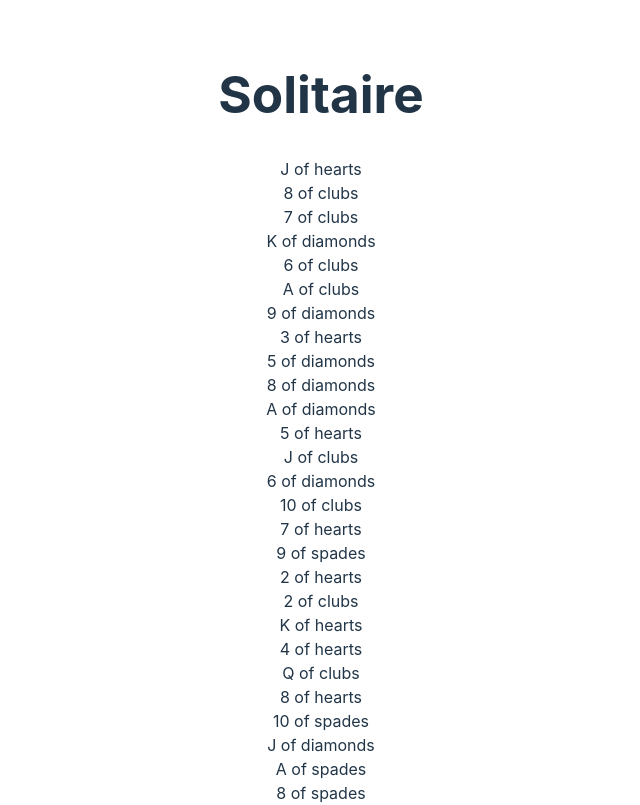
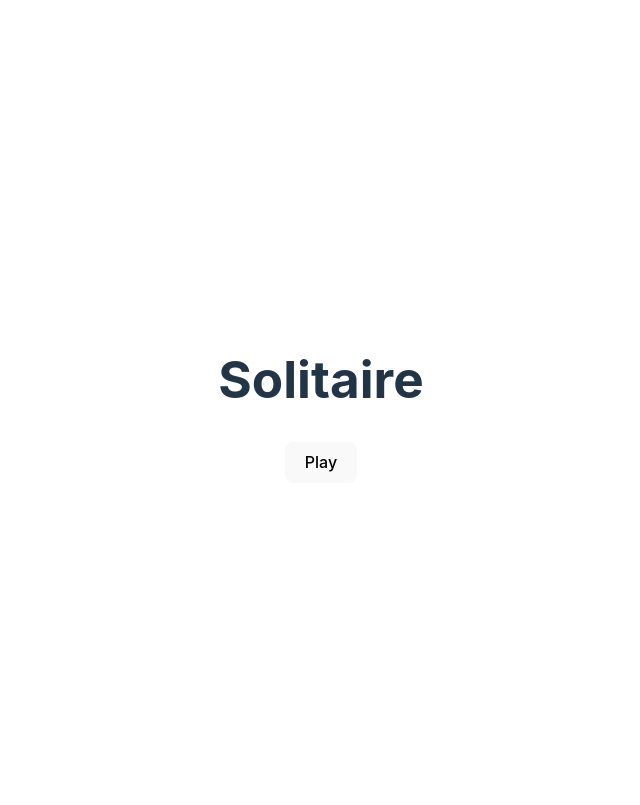
Before and after one commit to Henning456/solitaire, a React (Vite) app: page / in a window 1280 px wide. Shown: the top 805 px of the page, without its empty margins (319-959 px from the left). Built offline with nearby package versions, Linux system fonts and the light colour scheme.

Commit message:
add play button to start

```diff
--- a/src/App.jsx
+++ b/src/App.jsx
@@ -1,25 +1,26 @@
 import "./App.css";
-import { useState, useEffect } from "react";
+import { useState } from "react";
 import { getShuffledDeck } from "./utils/deck";
 
 function App() {
   const [deck, setDeck] = useState([]);
+  const [gameStarted, setGameStarted] = useState(false);
 
-  // useEffect takes two arguments: 1. callback function | 2. optional dependency array: controls when the effect should be executed
-  // []: effect does not depend on any external variables or state, so React runs the effect only once
-  // shuffled deck is stored in newDeck
-  // setDeck(newDeck): re-render of the App component, updates 'deck' by new content of 'setDeck'
-  useEffect(() => {
+  // new variable newDeck gets assigned the shuffled deck from 'getShuffledDeck' --> easier to read, inspect, debug
+  const handlePlayButtonClick = () => {
     const newDeck = getShuffledDeck();
     setDeck(newDeck);
-    console.log("Shuffled Deck:", newDeck);
-  }, []);
+    setGameStarted(true);
+  };
 
   return (
     <div className="App">
       <h1>Solitaire</h1>
-      {/* board, cards etc. */}
-      {/* map iterated over each card in the deck array and transforms in into JSX elements for rendering */}
+      {!gameStarted ? (
+        <button onClick={handlePlayButtonClick}>Play</button>
+      ) : (
+        <div>
+          {/* map iterates over each card in the deck array and transforms in into JSX elements for rendering */}
           {/* parameters: card: the current element in the deck array | index: index of the current element for identification */}
           {/* key={index}: idenifier for each element | */}
           {deck.map((card) => (
@@ -28,6 +29,8 @@ function App() {
             </div>
           ))}
         </div>
+      )}
+    </div>
   );
 }
 
```
Lines whose indentation alone changed are shown as unchanged.
